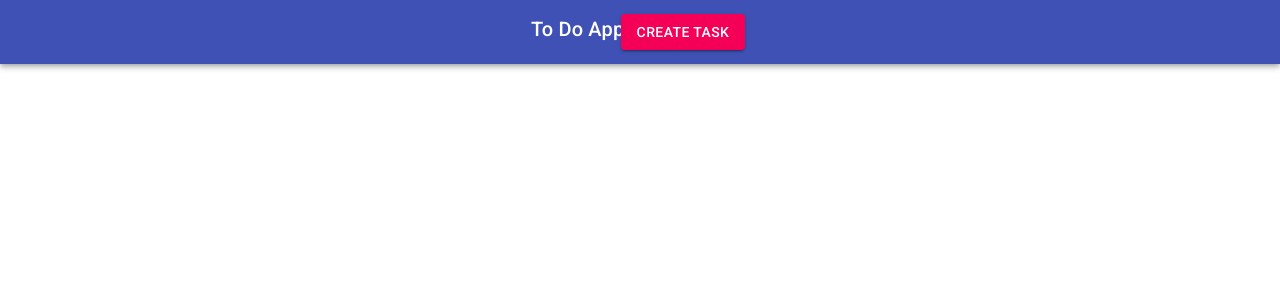
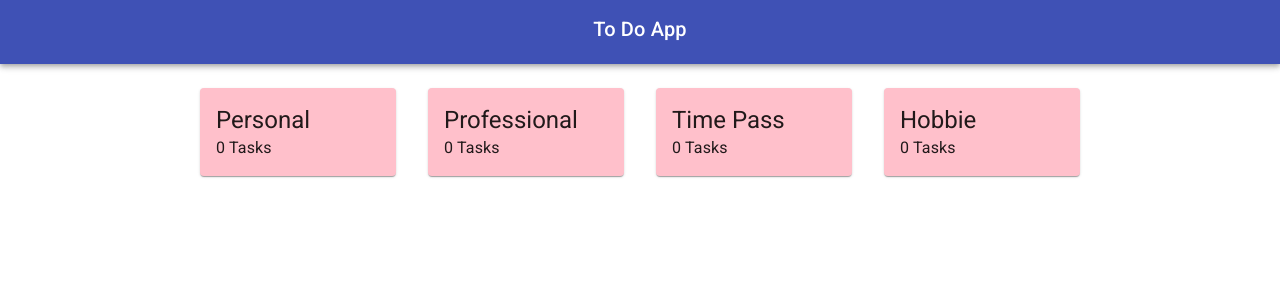
Before and after one commit to puneet222/ToDo, a React (Create React App) app: page / in a window 1280 px wide. Shown: the top 300 px of the page. Built offline with nearby package versions, Linux system fonts and the light colour scheme.

Commit message:
added main todo page

```diff
--- a/src/App.js
+++ b/src/App.js
@@ -6,6 +6,7 @@ import Container from "@material-ui/core/Container";
 import { store } from "./store";
 import { Header } from "./components/header/Header";
 import { Bucket } from "./components/bucket/Bucket";
+import { ToDo } from "./components/todo/ToDo";
 
 import "./App.css";
 
@@ -16,6 +17,7 @@ function App() {
         <Header />
         <Container maxWidth="md">
           <Switch>
+            <Route exact path="/" component={ToDo} />
             <Route exact path="/create-bucket" component={Bucket} />
           </Switch>
         </Container>
--- a/src/components/header/Header.js
+++ b/src/components/header/Header.js
@@ -14,11 +14,6 @@ export const Header = () => {
         <Typography variant="h6" gutterBottom>
           To Do App
         </Typography>
-        <Link to="create-bucket">
-          <Button variant="contained" color="secondary" className="create-task">
-            Create Task
-          </Button>
-        </Link>
       </Toolbar>
     </AppBar>
   );
--- a/src/components/header/header.css
+++ b/src/components/header/header.css
@@ -3,8 +3,3 @@
   justify-content: center;
   align-items: center;
 }
-
-.create-task {
-  position: absolute;
-  right: 3%;
-}
--- /dev/null
+++ b/src/components/todo/ToDo.js
@@ -0,0 +1,59 @@
+import React, { useState, useEffect } from "react";
+import { Typography, Paper, Grid } from "@material-ui/core";
+import { makeStyles } from "@material-ui/core/styles";
+
+const useStyles = makeStyles(theme => ({
+  root: {
+    margin: theme.spacing(3, 2),
+    padding: theme.spacing(2, 2)
+  }
+}));
+
+export const ToDo = () => {
+  useEffect(() => {
+    const buckets = [
+      {
+        id: 1,
+        name: "Personal",
+        tasks: []
+      },
+      {
+        id: 2,
+        name: "Professional",
+        tasks: []
+      },
+      {
+        id: 3,
+        name: "Time Pass",
+        tasks: []
+      },
+      {
+        id: 4,
+        name: "Hobbie",
+        tasks: []
+      }
+    ];
+    setBuckets(buckets);
+  }, []);
+
+  const [buckets, setBuckets] = useState([]);
+  const classes = useStyles();
+  return buckets.length > 0 ? (
+    <Grid container>
+      {buckets.map(bucket => {
+        return (
+          <Grid item xs={12} md={4} lg={3} key={bucket.id}>
+            <Paper className={classes.root} style={{ backgroundColor: "pink" }}>
+              <Typography variant="h5" component="h3">
+                {bucket.name}
+              </Typography>
+              <Typography component="p">{bucket.tasks.length} Tasks</Typography>
+            </Paper>
+          </Grid>
+        );
+      })}
+    </Grid>
+  ) : (
+    <h5>No Buckets</h5>
+  );
+};
```
